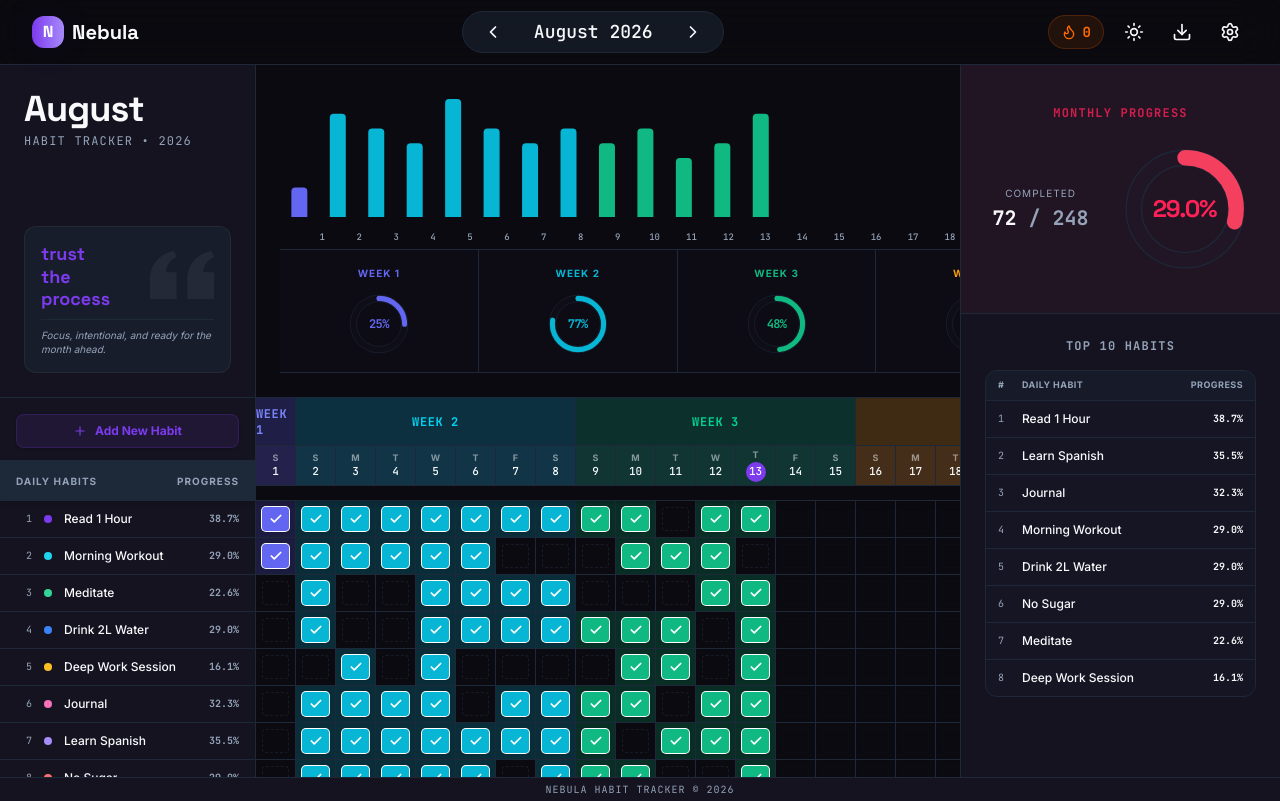
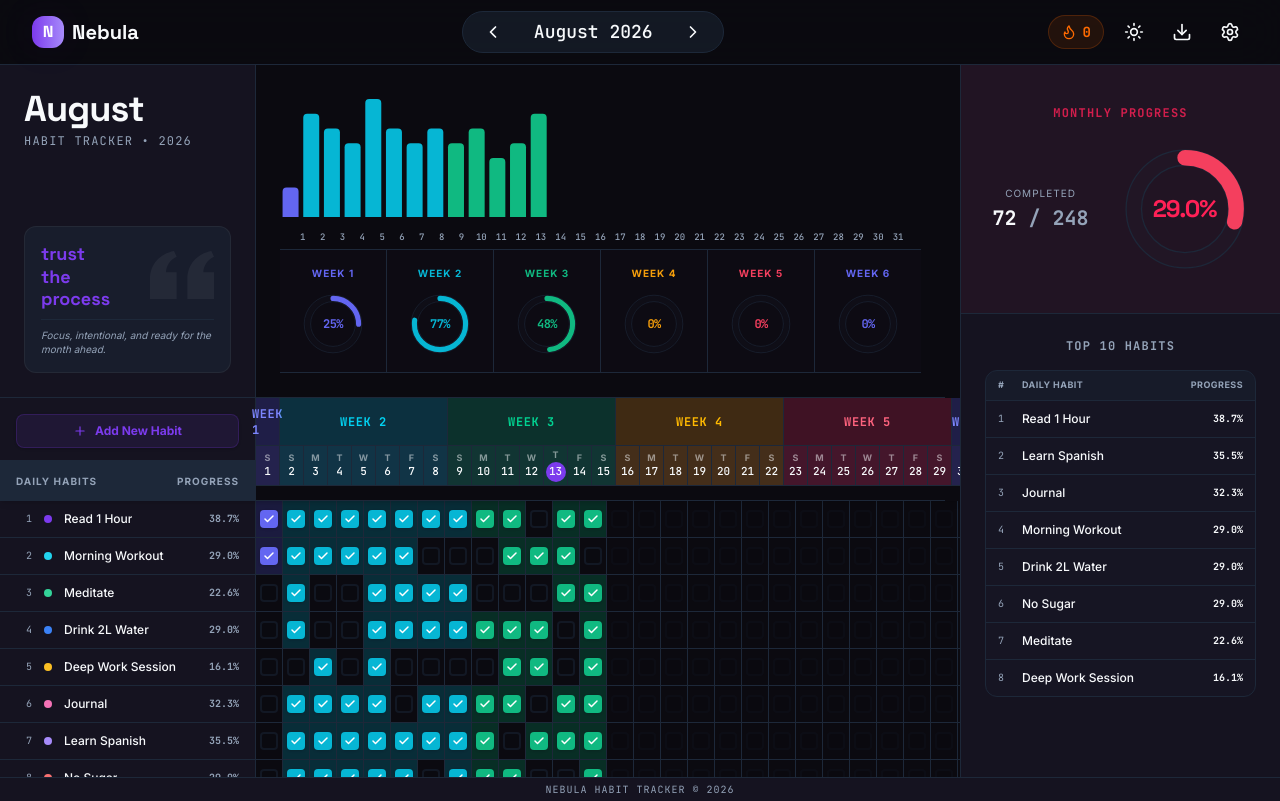
Before and after one commit to LexonPro/nebula, a React (Vite) app: page / in a window 1280 px wide. Built offline with nearby package versions, Linux system fonts and the light colour scheme.

Commit message:
fix: disable horizontal scrolling on main grid

```diff
--- a/src/components/spreadsheet/SpreadsheetDashboard.tsx
+++ b/src/components/spreadsheet/SpreadsheetDashboard.tsx
@@ -40,11 +40,11 @@ export function SpreadsheetDashboard() {
   return (
     <div className="flex h-[calc(100vh-5.5rem)] bg-background overflow-hidden text-sm w-full max-w-[1920px] mx-auto">
       {/* Main Grid Area (Left + Middle combined for sync scrolling) */}
-      <div className="flex-1 overflow-x-auto overflow-y-hidden relative flex flex-col custom-scrollbar">
-        <div className="w-full min-w-max flex flex-col h-full">
+      <div className="flex-1 overflow-hidden relative flex flex-col custom-scrollbar">
+        <div className="w-full flex flex-col h-full">
 
           {/* FIXED TOP SECTION (Month, Quote, and Grid Headers) */}
-          <div className="z-40 flex flex-col bg-background shadow-md">
+          <div className="z-40 flex flex-col bg-background shadow-md overflow-hidden" style={{ scrollbarGutter: 'stable' }}>
             {/* Top Area (Month & Quote) */}
             <div className="flex bg-card">
               <div className="w-56 md:w-64 shrink-0 bg-card border-r border-b border-border p-6 flex flex-col justify-between">
@@ -104,7 +104,7 @@ export function SpreadsheetDashboard() {
                   weeks.push({ weekNum: currentWeek, span, color: getWeekColor(daysInMonth[daysInMonth.length - 1]) });
 
                   return weeks.map((w, i) => (
-                    <div key={i} className={`flex items-center justify-center text-xs font-mono font-semibold uppercase tracking-wider ${w.color.bg} ${w.color.text} border-r border-b border-border shrink-0`} style={{ width: `${w.span * 40}px` }}>
+                    <div key={i} className={`flex items-center justify-center text-xs font-mono font-semibold uppercase tracking-wider ${w.color.bg} ${w.color.text} border-r border-b border-border`} style={{ width: `${(w.span / daysInMonth.length) * 100}%` }}>
                       Week {i + 1}
                     </div>
                   ));
@@ -116,7 +116,7 @@ export function SpreadsheetDashboard() {
                   const color = getWeekColor(d);
                   const isToday = isSameDay(d, new Date());
                   return (
-                    <div key={i} className={`w-10 shrink-0 border-r border-border flex flex-col items-center justify-center ${color.bg}`}>
+                    <div key={i} className={`flex-1 min-w-[24px] border-r border-border flex flex-col items-center justify-center ${color.bg}`}>
                       <span className="text-[9px] font-bold opacity-50">{format(d, 'EE').charAt(0)}</span>
                       <span className={`text-[11px] font-mono font-medium ${isToday ? 'bg-primary text-primary-foreground rounded-full w-5 h-5 flex items-center justify-center' : ''}`}>{format(d, 'd')}</span>
                     </div>
@@ -128,7 +128,7 @@ export function SpreadsheetDashboard() {
           </div>
 
           {/* Grid Body */}
-          <div className="flex-1 overflow-y-auto overflow-x-hidden custom-scrollbar bg-background">
+          <div className="flex-1 overflow-y-auto overflow-x-hidden custom-scrollbar bg-background" style={{ scrollbarGutter: 'stable' }}>
             <div className="flex flex-col">
 
             {/* Habit Rows */}
@@ -156,14 +156,14 @@ export function SpreadsheetDashboard() {
                     const isDisabled = isFuture || (strictMode && !isToday);
 
                     return (
-                      <div key={i} className={`w-10 shrink-0 h-full border-r border-b border-border flex items-center justify-center p-1.5 transition-colors ${isCompleted ? color.bg : ''}`}>
+                      <div key={i} className={`flex-1 min-w-[24px] h-full border-r border-b border-border flex items-center justify-center p-1 transition-colors ${isCompleted ? color.bg : ''}`}>
                         <button
                           onClick={() => !isDisabled && toggleHabitEntry(habit.id, dateStr)}
                           disabled={isDisabled}
-                          className={`w-full h-full rounded-[4px] flex items-center justify-center transition-all ${isCompleted
-                              ? `bg-[${color.activeBg}] text-white shadow-sm ring-1 ring-[${color.activeBg}]/50`
-                              : 'bg-transparent border border-dashed border-border/60 hover:border-primary/50'
-                            } ${isDisabled ? 'opacity-30 cursor-not-allowed hover:border-border/60' : ''}`}
+                          className={`w-[18px] h-[18px] rounded-[4px] transition-all flex items-center justify-center ${isCompleted
+                              ? `border-transparent shadow-sm`
+                              : 'border-2 border-border/50 hover:border-primary/50 bg-background/50'
+                            } ${isDisabled ? 'opacity-30 cursor-not-allowed' : 'cursor-pointer hover:scale-110'}`}
                           style={{ backgroundColor: isCompleted ? color.activeBg : undefined }}
                         >
                           <AnimatePresence>
@@ -174,7 +174,7 @@ export function SpreadsheetDashboard() {
                                 exit={{ scale: 0, opacity: 0 }}
                                 transition={{ type: "spring", stiffness: 500, damping: 30 }}
                               >
-                                <Check className="w-3.5 h-3.5 text-white" strokeWidth={3} />
+                                <Check className="w-3 h-3 text-white stroke-[3]" />
                               </motion.div>
                             )}
                           </AnimatePresence>
@@ -194,10 +194,10 @@ export function SpreadsheetDashboard() {
                   <div className="w-2 h-2 rounded-full border border-border" />
                   <span className="flex-1 border-b border-dashed border-border/50 h-3" />
                 </div>
-                <div className="flex">
+                <div className="flex flex-1">
                   {daysInMonth.map((_, j) => (
-                    <div key={j} className="w-10 shrink-0 h-full border-r border-b border-border p-1.5">
-                      <div className="w-full h-full rounded-[4px] border border-dashed border-border/30"></div>
+                    <div key={j} className="flex-1 min-w-[24px] h-full border-r border-b border-border flex items-center justify-center p-1">
+                      <div className="w-[18px] h-[18px] rounded-[4px] border-2 border-dashed border-border/30"></div>
                     </div>
                   ))}
                 </div>
```
